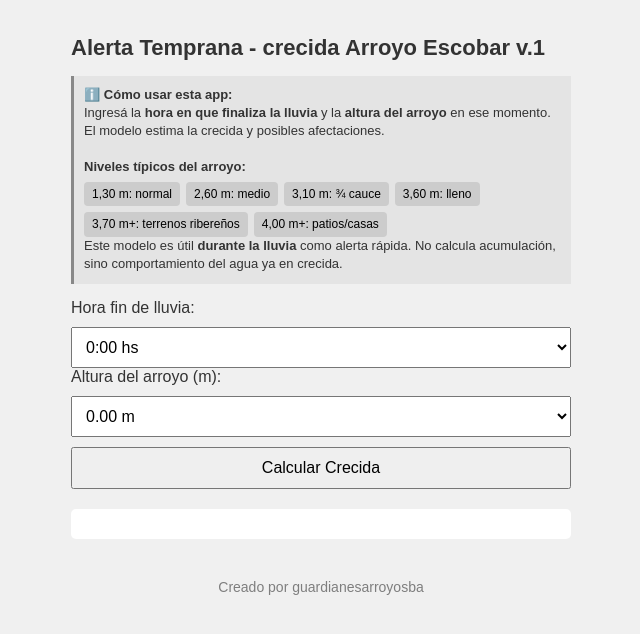
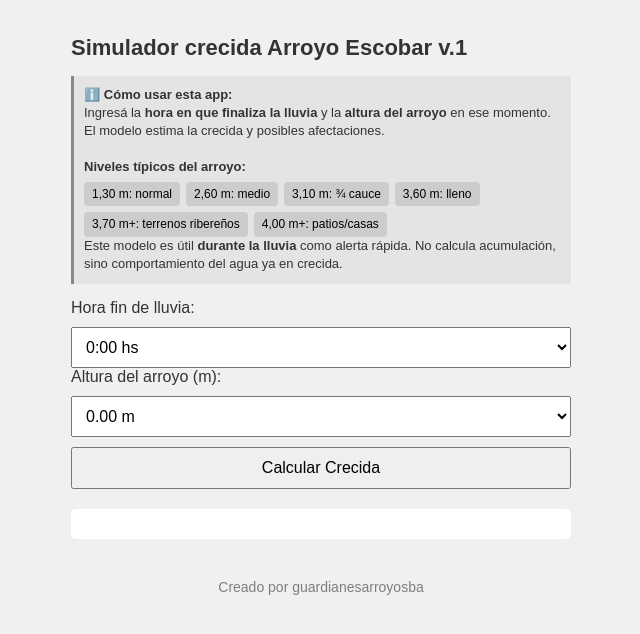
Before and after one commit to guardianesarroyos/Simulador-crecidas, a plain HTML site: page index.html in a window 1280 px wide. Shown: the whole page, without its empty margins (319-959 px from the left). Drawn offline with Linux system fonts and the light colour scheme.

Commit message:
Add files via upload

```diff
--- a/index.html
+++ b/index.html
@@ -3,7 +3,7 @@
 <head>
   <meta charset="UTF-8" />
   <meta name="viewport" content="width=device-width, initial-scale=1.0" />
-  <title>Alerta Temprana - Arroyo Escobar v.1</title>
+  <title>Simulador Crecida - Arroyo Escobar v.1</title>
   <style>
     body {
       font-family: sans-serif;
@@ -110,7 +110,7 @@
 </head>
 <body>
 
-  <h1>Alerta Temprana - crecida Arroyo Escobar v.1</h1>
+  <h1>Simulador crecida Arroyo Escobar v.1</h1>
 
   <div class="info">
     ℹ️ <strong>Cómo usar esta app:</strong><br />
```
